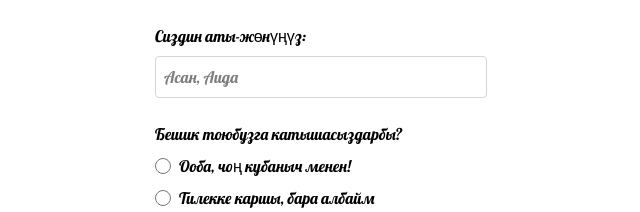
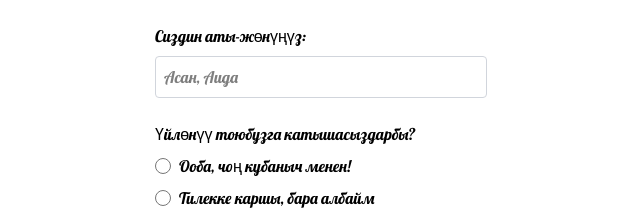
Before and after one commit to EmirlanDev/svadba, a Next.js app: page / in a window 1280 px wide. Shown: the part 4369-4581 px from the top of the page, without its empty margins (319-959 px from the left). Built offline with nearby package versions, Linux system fonts and the light colour scheme.

Commit message:
change one word in FromClient

```diff
--- a/src/components/FormClient.tsx
+++ b/src/components/FormClient.tsx
@@ -53,7 +53,7 @@ export default function FormClient() {
 
       <fieldset className="space-y-2">
         <legend className="mb-2 font-medium">
-          Бешик тоюбузга катышасыздарбы?
+          Үйлөнүү тоюбузга катышасыздарбы?
         </legend>
         <label className="flex items-center gap-2">
           <input
```
